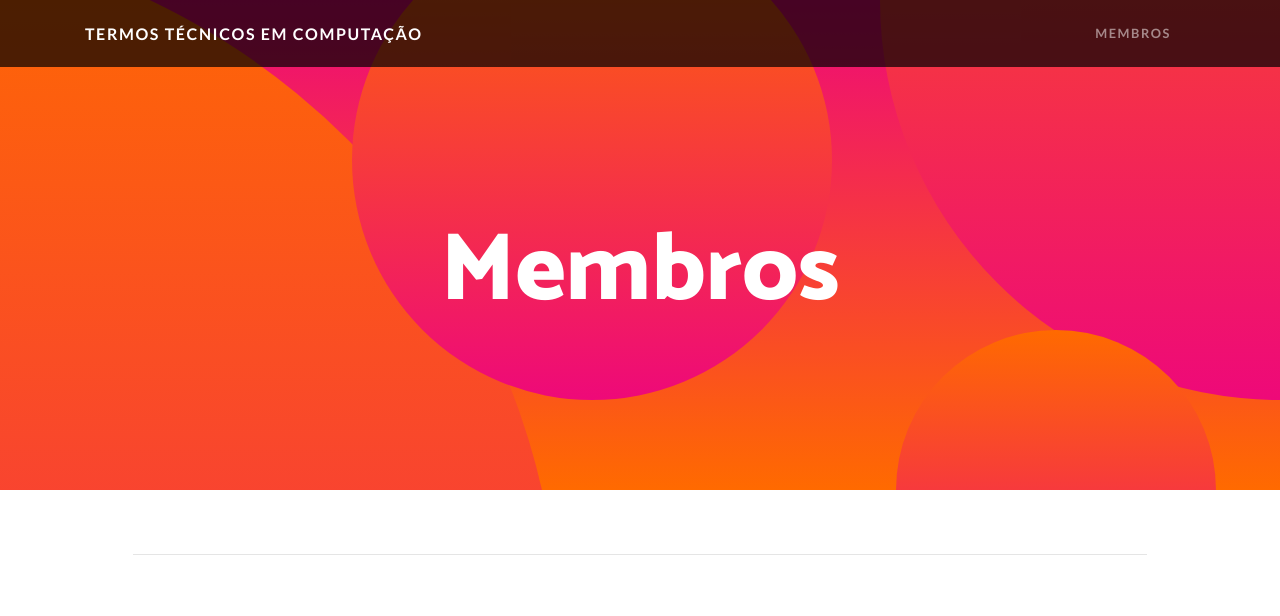
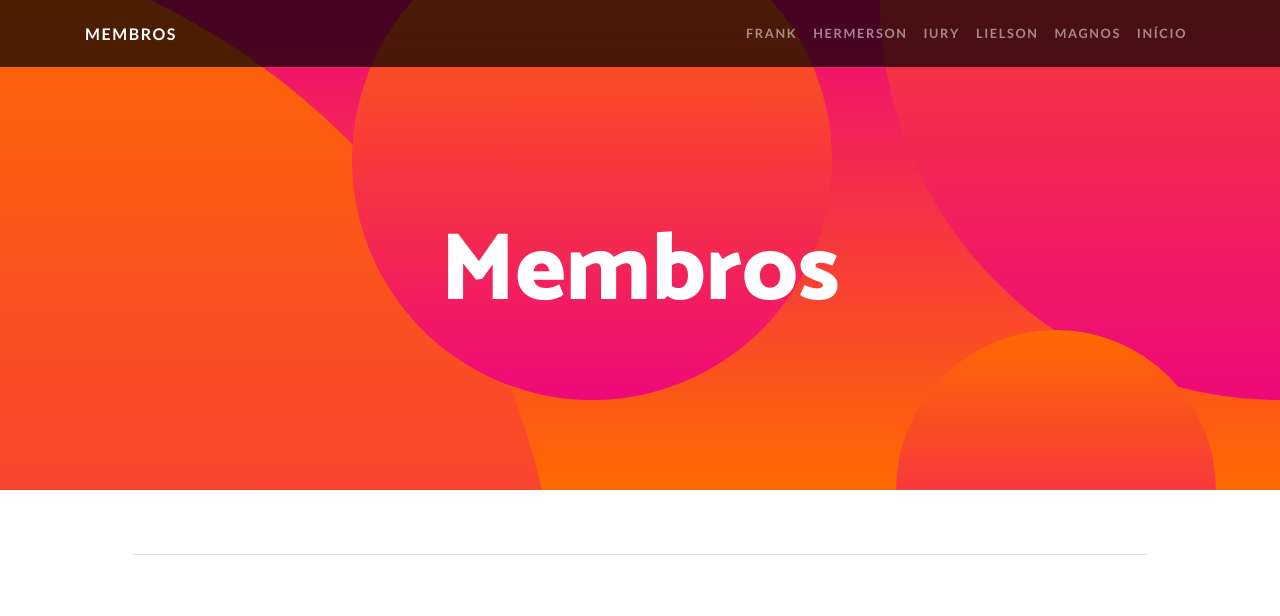
Before and after one commit to MagnosLima/tsi-libras, a website: page membros.html in a window 1280 px wide. Shown: the top 616 px of the page. Drawn offline with Linux system fonts and the light colour scheme.

Commit message:
Revisão página membros e navegação

```diff
--- a/membros.html
+++ b/membros.html
@@ -30,17 +30,29 @@
   <!-- Navigation -->
   <nav class="navbar navbar-expand-lg navbar-dark navbar-custom fixed-top">
     <div class="container">
-      <a class="navbar-brand" href="./index.html">Termos Técnicos em Computação</a>
+      <a class="navbar-brand" href="#">Membros</a>
       <button class="navbar-toggler" type="button" data-toggle="collapse" data-target="#navbarResponsive" aria-controls="navbarResponsive" aria-expanded="false" aria-label="Toggle navigation">
         <span class="navbar-toggler-icon"></span>
       </button>
       <div class="collapse navbar-collapse" id="navbarResponsive">
         <ul class="navbar-nav ml-auto">
           <li class="nav-item">
-            <a class="nav-link" href="./membros.html">Membros</a>
+            <a class="nav-link" href="#frank">Frank</a>
           </li>
           <li class="nav-item">
-            <a class="nav-link" href="#"></a>
+            <a class="nav-link" href="#hermerson">Hermerson</a>
+          </li>
+          <li class="nav-item">
+            <a class="nav-link" href="#iury">Iury</a>
+          </li>
+          <li class="nav-item">
+            <a class="nav-link" href="#lielson">Lielson</a>
+          </li>
+          <li class="nav-item">
+            <a class="nav-link" href="#magnos">Magnos</a>
+          </li>
+          <li class="nav-item">
+            <a class="nav-link" href="index.html">Início</a>
           </li>
         </ul>
       </div>
@@ -59,7 +71,7 @@
     <div class="bg-circle-4 bg-circle"></div>
   </header>
 
-  <section>
+  <section id="frank">
     <div class="container">
       <div class="p-5">
         <hr>
@@ -81,8 +93,11 @@
     </div>
   </section>
 
-  <section>
+  <section id="hermerson">
     <div class="container">
+      <div class="p-2">
+          <hr>
+      </div>
       <div class="row align-items-center">
         <div class="col-lg-6">
           <div class="p-5">
@@ -100,8 +115,11 @@
     </div>
   </section>
 
-  <section>
+  <section id="lielson">
     <div class="container">
+      <div class="p-2">
+          <hr>
+      </div>
       <div class="row align-items-center">
         <div class="col-lg-6 order-lg-2">
           <div class="p-5">
@@ -119,8 +137,11 @@
     </div>
   </section>
 
-    <section>
+    <section id="iury">
     <div class="container">
+      <div class="p-2">
+          <hr>
+      </div>
       <div class="row align-items-center">
         <div class="col-lg-6">
           <div class="p-5">
@@ -138,7 +159,10 @@
     </div>
   </section>
 
-    <section>
+    <section id="magnos">
+    <div class="p-2">
+        <hr>
+    </div>
     <div class="container">
       <div class="row align-items-center">
         <div class="col-lg-6 order-lg-2">
@@ -162,7 +186,7 @@
   <!-- Footer -->
   <footer class="py-5 bg-black">
     <div class="container">
-      <p class="m-0 text-center text-white small">Copyright &copy; Your Website 2019</p>
+      <p class="m-0 text-center text-white small">Copyright &copy; TSI 2019</p>
     </div>
     <!-- /.container -->
   </footer>
```
Also changed, not shown: index.html (+1 -1 lines).
